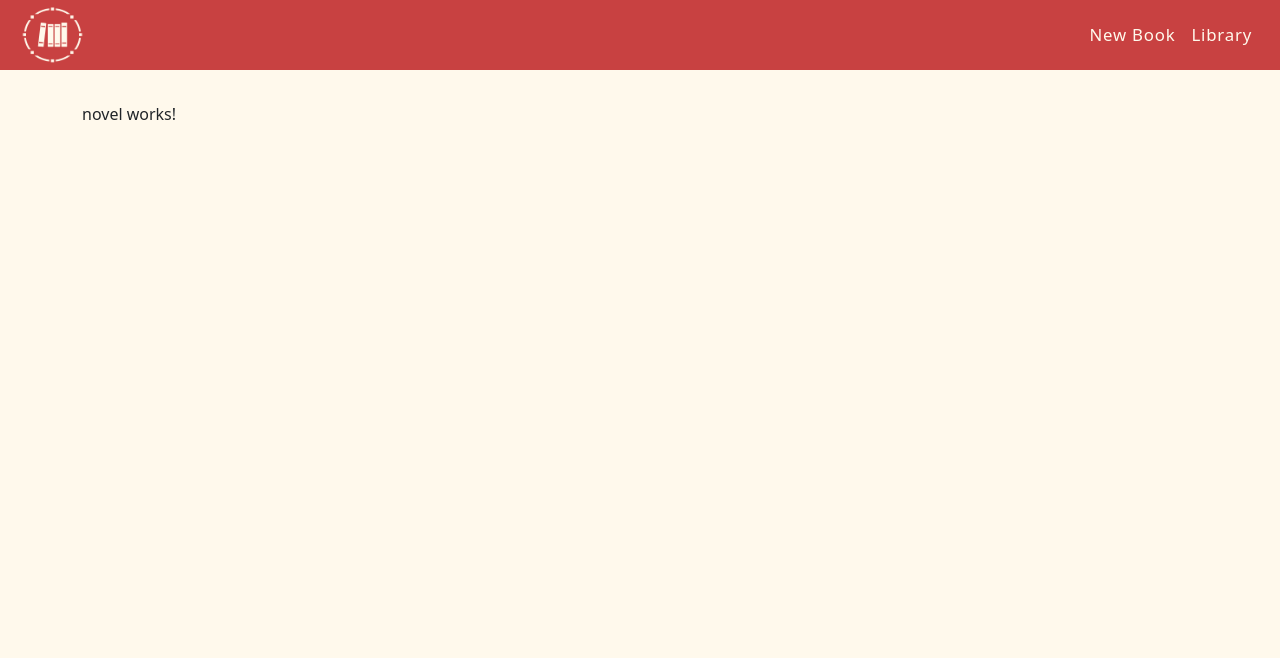
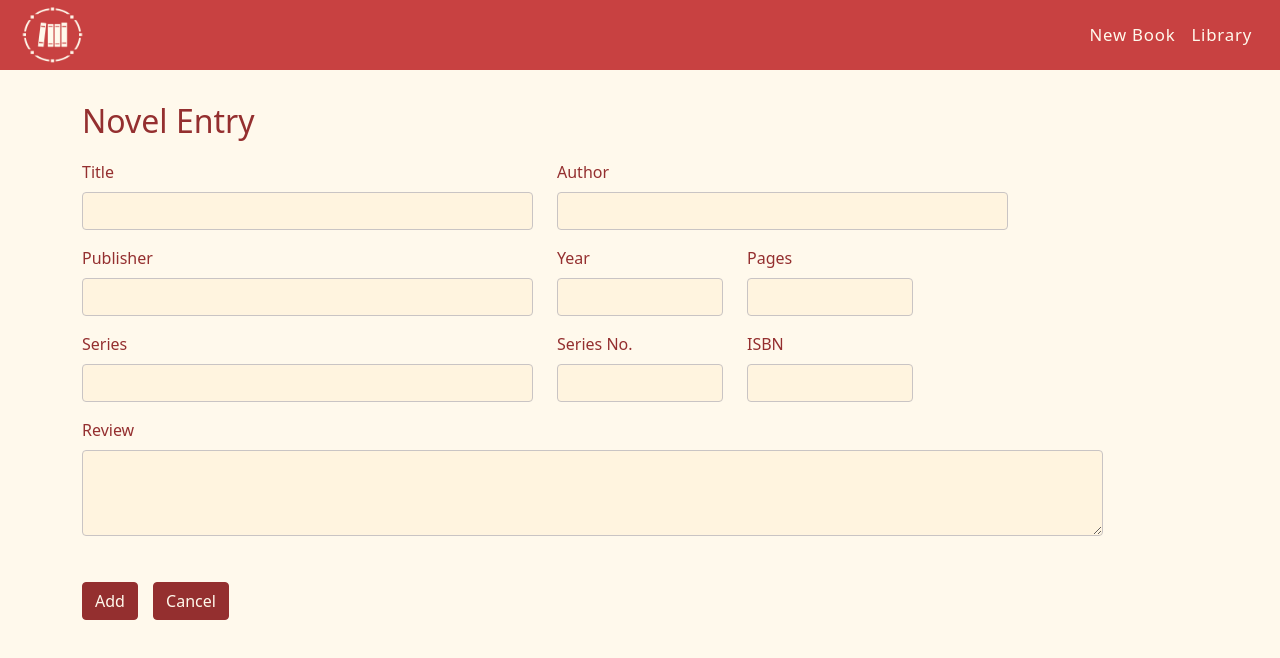
Before and after one commit to stefanpalmer/library-app, an Angular app: page /novel in a window 1280 px wide. Shown: the top 658 px of the page. Built offline with nearby package versions, Linux system fonts and the light colour scheme.

Commit message:
Create form for novel

```diff
--- a/src/app/novel/novel.component.css
+++ b/src/app/novel/novel.component.css
@@ -0,0 +1,54 @@
+form {
+    margin-bottom: 1.85rem;
+}
+
+form h2 {
+    margin-bottom: 1.25rem;
+    color: #942F2F;
+}
+
+form label {
+    color: #942F2F;
+}
+
+.btn {
+    margin-top: 1.85rem;
+    background-color: #942F2F;
+    border-color: #942F2F;
+    color: #FFF9EC;
+}
+
+.btn:active {
+    border-color: #FFDCCC;
+    box-shadow: 0 0 0 0.1rem #ffad88;
+}
+
+.btn:focus {
+    border-color: #FFDCCC;
+    box-shadow: 0 0 0 0.1rem #ffad88;
+}
+
+#novel-buttons {
+    display: flex;
+}
+
+.form-control {
+    margin-bottom: 1rem;
+    background: #fff4df;
+    border-color: #c9c4c4;
+    color: #738290;
+}
+
+.form-control:focus {
+    border-color: #FFDCCC;
+    box-shadow: 0 0 0 0.1rem #ffad88;
+}
+
+.btn-submit {
+    position: relative;
+}
+
+.btn-clear {
+    position: relative;
+    left: 20%;
+}
--- a/src/app/novel/novel.component.html
+++ b/src/app/novel/novel.component.html
@@ -1 +1,56 @@
-<p>novel works!</p>
+<form>
+    <h2>Novel Entry</h2>
+    <div class="row">
+        <div class="col-sm-5">
+            <label for="title" class="form-label">Title</label>
+            <input type="text" id="title" class="form-control" formControlName="title">
+        </div>
+        <div class="col-sm-5">
+            <label for="author" class="form-label">Author</label>
+            <input type="text" id="author" class="form-control" formControlName="author">
+        </div>
+    </div>
+    <div class="row">
+        <div class="col-sm-5">
+            <label for="publisher" class="form-label">Publisher</label>
+            <input type="text" id="publisher" class="form-control" formControlName="publisher">
+        </div>
+        <div class="col-sm-2">
+            <label for="year" class="form-label">Year</label>
+            <input type="number" id="year" class="form-control" formControlName="year">
+        </div>
+        <div class="col-sm-2">
+            <label for="pages" class="form-label">Pages</label>
+            <input type="number" id="pages" class="form-control" formControlName="pages">
+        </div>
+    </div>
+    <div class="row">
+        <div class="col-sm-5">
+            <label for="series" class="form-label">Series</label>
+            <input type="text" id="series" class="form-control" formControlName="series">
+        </div>
+        <div class="col-sm-2">
+            <label for="seriesnum" class="form-label">Series No.</label>
+            <input type="number" id="seriesnum" class="form-control" formControlName="seriesnum">
+        </div>
+        <div class="col-sm-2">
+            <label for="isbn" class="form-label">ISBN</label>
+            <input type="text" id="isbn" class="form-control" formControlName="isbn">
+        </div>
+    </div>
+    <div class="row">
+        <div class="col-sm-11">
+            <label for="review" class="form-label">Review</label>
+            <textarea type="text" id="review" class="form-control" name="review" formControlName="review"
+            cols="100" rows="3"></textarea>
+        </div>
+    </div>
+    <div id="novel-buttons">
+        <div>
+            <button class="btn btn-submit" type="submit">Add</button>
+        </div>
+        <div>
+            <button class="btn btn-clear">Cancel</button>
+        </div>
+    </div>
+</form>
```
